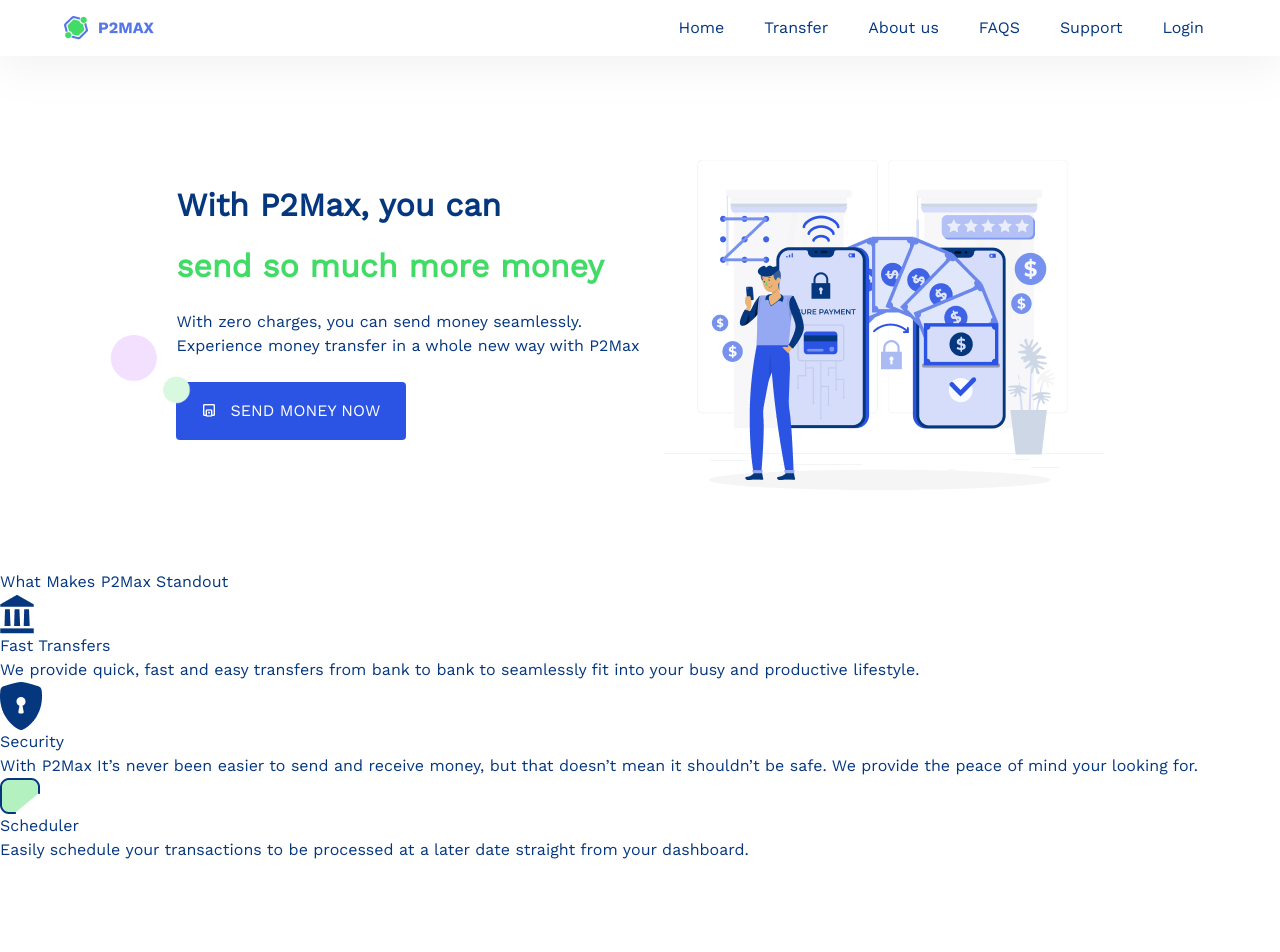
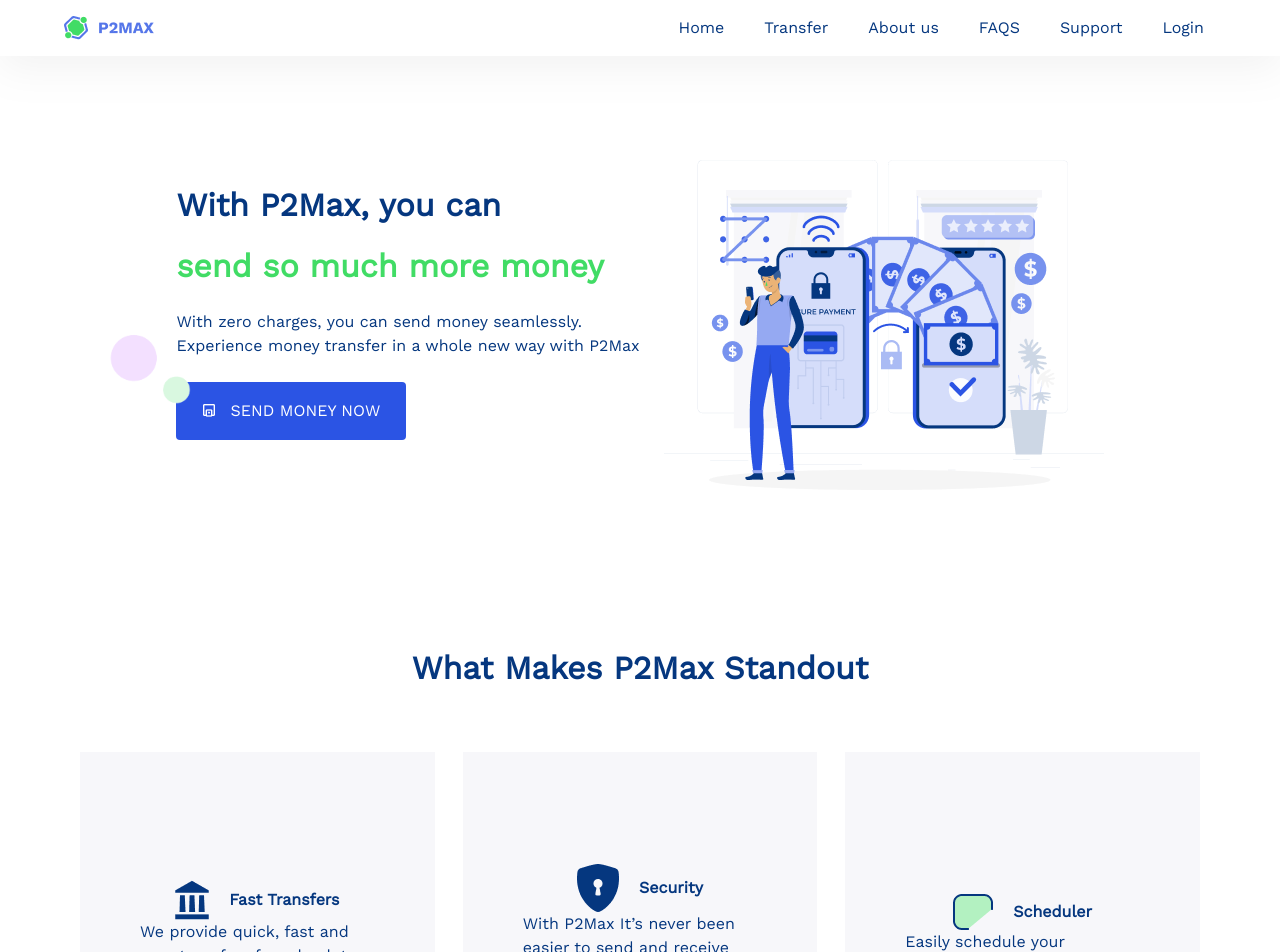
Before and after one commit to Team-Zoldyck/P2MAX, a React (Create React App) app in the folder frontend/: page / in a window 1280 px wide. Shown: the top 952 px of the page. Before the commit the page ends 862 px from the top, so only its background shows below. Built offline with nearby package versions, Linux system fonts and the light colour scheme.

Commit message:
secondary hero bsaic layout

```diff
--- a/frontend/src/pages/LandingPage.jsx
+++ b/frontend/src/pages/LandingPage.jsx
@@ -44,38 +44,40 @@
         </div>
       </div>
 
-      <div>
-        <h1>What Makes P2Max Standout</h1>
-        <div>
-          <div>
-            <div>
+      <div className=" py-20 px-20 justify-center items-center relative">
+        <h1 className="text-3xl md:text-5xl font-bold text-center">
+          What Makes P2Max Standout
+        </h1>
+        <div className="flex mt-16 gap-7">
+          <div className=" flex flex-col justify-center items-center py-16 px-[60px]  w-[32rem] h-[417px] bg-[#F7F7FA] shadow-[#808080]">
+            <div className="flex justify-center items-center gap-5">
               <img src={fast_transfer} alt="fast_transfer" />
-              <h2>Fast Transfers</h2>
+              <h2 className="text-2xl font-bold text-center">Fast Transfers</h2>
             </div>
-            <p>
+            <p className="text-base">
               We provide quick, fast and easy transfers from bank to bank to
               seamlessly fit into your busy and productive lifestyle.
             </p>
           </div>
 
-          <div>
-            <div>
+          <div className=" flex flex-col justify-center items-center py-16 px-[60px]  w-[32rem] h-[417px] bg-[#F7F7FA] shadow-[#808080]">
+            <div className="flex justify-center items-center gap-5">
               <img src={security} alt="security" />
-              <h2>Security</h2>
+              <h2 className="text-2xl  font-bold text-center">Security</h2>
             </div>
-            <p>
+            <p className="text-base">
               With P2Max It’s never been easier to send and receive money, but
               that doesn’t mean it shouldn’t be safe. We provide the peace of
               mind your looking for.{" "}
             </p>
           </div>
 
-          <div>
-            <div>
+          <div className=" flex flex-col justify-center items-center py-16 px-[60px]  w-[32rem] h-[417px] bg-[#F7F7FA] shadow-[#808080]">
+            <div className="flex justify-center items-center gap-5">
               <img src={scheduler} alt="scheduler" />
-              <h2>Scheduler</h2>
+              <h2 className="text-2xl  font-bold text-center">Scheduler</h2>
             </div>
-            <p>
+            <p className="text-xs">
               Easily schedule your transactions to be processed at a later date
               straight from your dashboard.
             </p>
--- a/frontend/tailwind.config.js
+++ b/frontend/tailwind.config.js
@@ -3,8 +3,8 @@
   theme: {
     extend: {
       inset: {
-        '90px': '90px',
-        '260px': '260',
+        "90px": "90px",
+        "260px": "260",
       },
       colors: {
         green: "#41dc65;",
```
Also changed, not shown: frontend/src/components/add.txt (added).
